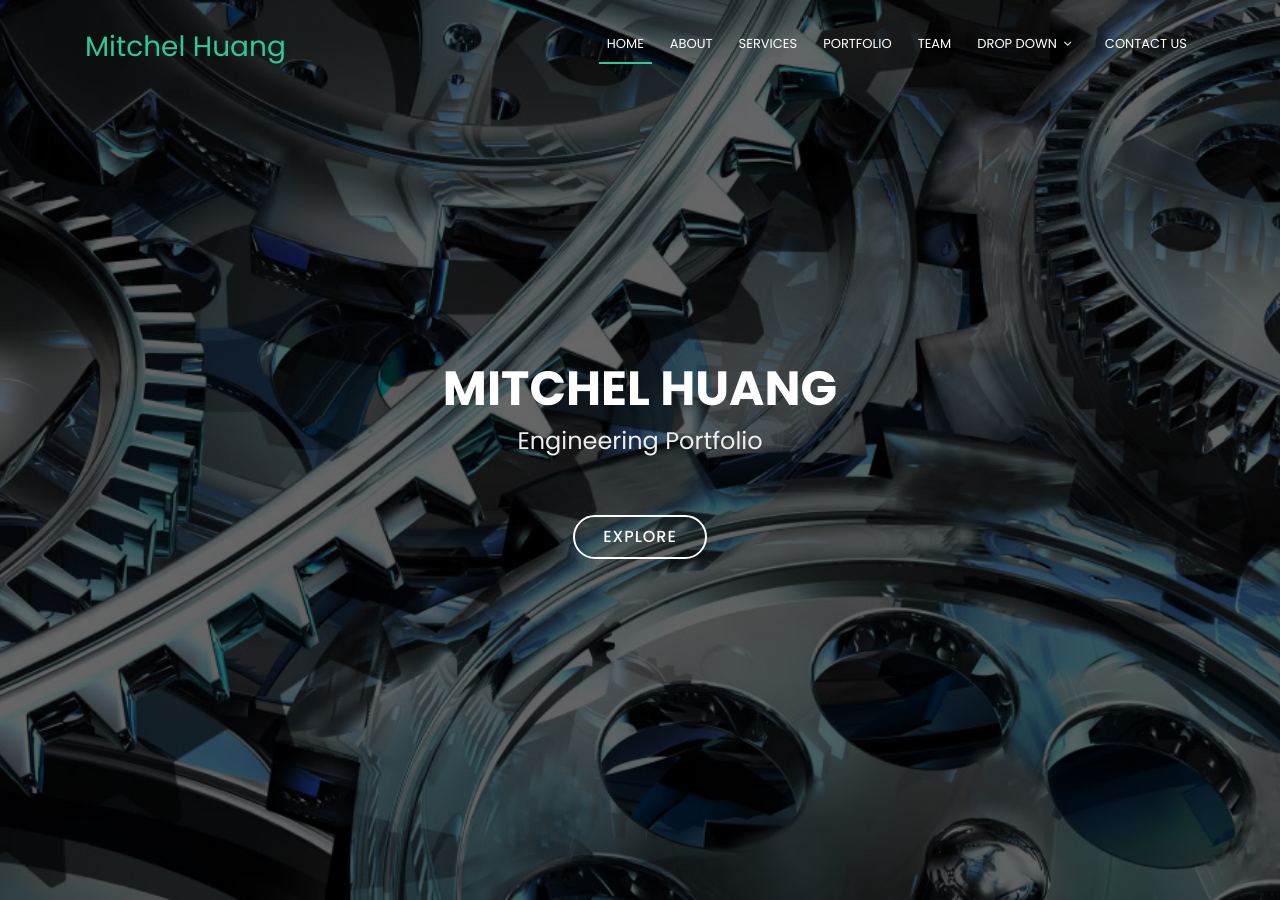
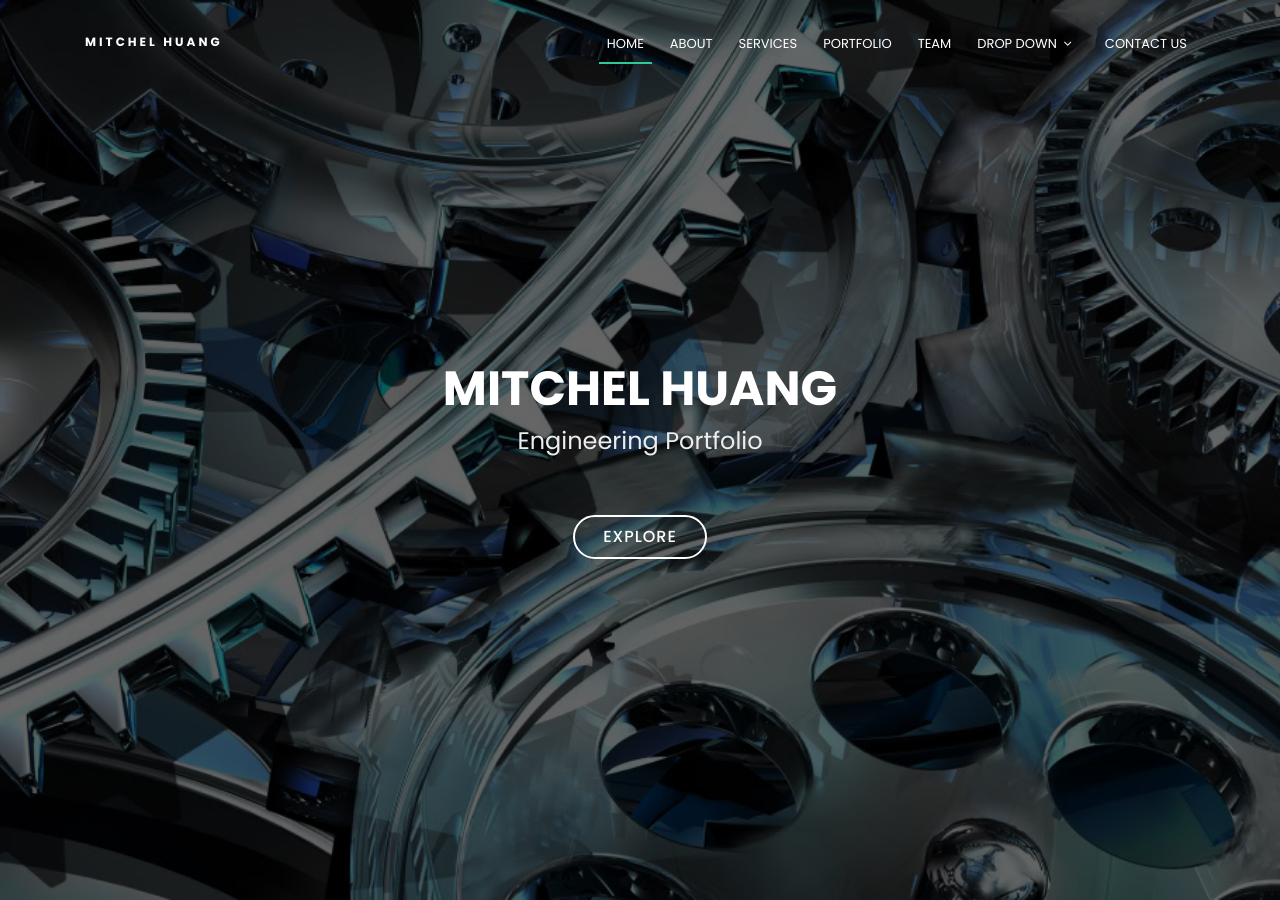
Before and after one commit to mithuang/mithuang.github.io, a Jekyll site: the page index.html, which Jekyll copies as it is, in a window 1280 px wide and 900 px high. Built offline with Jekyll 4.4.1, drawn with Linux system fonts in a browser that asks for light colours.

Commit message:
header logo adjustment

```diff
--- a/css/style.css
+++ b/css/style.css
@@ -96,8 +96,8 @@ h1, h2, h3, h4, h5, h6 {
   float: left;
 }
 
-#header #logo h1 {
-  font-size: 36px;
+#header #logo h3 {
+  font-size: 12px;
   margin: 0;
   padding: 6px 0;
   line-height: 1;
@@ -107,7 +107,7 @@ h1, h2, h3, h4, h5, h6 {
   text-transform: uppercase;
 }
 
-#header #logo h1 a, #header #logo h1 a:hover {
+#header #logo h3 a, #header #logo h3 a:hover {
   color: #fff;
 }
 
@@ -117,7 +117,7 @@ h1, h2, h3, h4, h5, h6 {
 }
 
 @media (max-width: 768px) {
-  #header #logo h1 {
+  #header #logo h3 {
     font-size: 26px;
   }
   #header #logo img {
```
